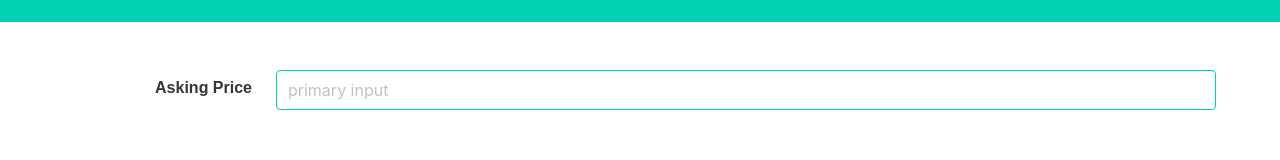
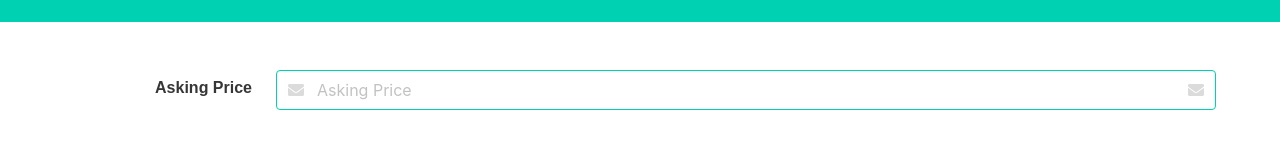
Before and after one commit to stomachfat/stairway-to-heaven, a React app: page / in a window 1280 px wide. Shown: the part 139-299 px from the top of the page. Built offline with nearby package versions, Linux system fonts and the light colour scheme.

Commit message:
Input Control Molecule

```diff
--- a/package.json
+++ b/package.json
@@ -4,6 +4,7 @@
   "private": true,
   "dependencies": {
     "@petejkim/react-scripts-ts-sass": "2.15.2",
+    "classnames": "^2.2.6",
     "lodash": "^4.17.10",
     "react": "^16.4.1",
     "react-dom": "^16.4.1"
@@ -15,6 +16,7 @@
     "eject": "react-scripts-ts eject"
   },
   "devDependencies": {
+    "@types/classnames": "^2.2.6",
     "@types/jest": "^23.3.0",
     "@types/lodash": "^4.14.112",
     "@types/node": "^10.5.2",
--- a/public/index.html
+++ b/public/index.html
@@ -19,6 +19,7 @@
       work correctly both with client-side routing and a non-root public URL.
       Learn how to configure a non-root public URL by running `npm run build`.
     -->
+    <script defer src="https://use.fontawesome.com/releases/v5.1.0/js/all.js"></script>
     <title>Such Great Heights</title>
   </head>
   <body>
--- a/src/atoms/Control.tsx
+++ b/src/atoms/Control.tsx
@@ -17,7 +17,7 @@ const Control: SFC<Partial<IControlProps>> = ({
 }) => {
   return (
     <p
-      className={"Control " + classNames}
+      className={"control " + classNames}
       {...rest}
     >
       {children}
--- /dev/null
+++ b/src/atoms/Icon.tsx
@@ -0,0 +1,43 @@
+import * as React from 'react'
+import { SFC } from 'react'
+
+interface ISpanProps extends HTMLSpanElement {
+  classNames: string,
+}
+
+interface IiProps extends HTMLDivElement {
+  classNames: string,
+}
+
+export interface IIconProps {
+  spanProps: Partial<ISpanProps>,
+  iconProps: Partial<IiProps>,
+}
+
+const Icon: SFC<IIconProps> = ({
+  spanProps: {
+    classNames: spanClassNames,
+    // ...spanRest
+  },
+  iconProps: {
+    classNames: iconClassNames,
+    // ...iconRest
+  },
+}) => {
+  return(
+    <span className={"icon " + spanClassNames}>
+      <i className={iconClassNames}/>
+    </span>
+  )
+}
+
+Icon.defaultProps = {
+  iconProps: {
+    classNames: '',
+  },
+  spanProps: {
+    classNames: '',
+  },
+}
+
+export default Icon
--- a/src/atoms/Input.tsx
+++ b/src/atoms/Input.tsx
@@ -1,7 +1,7 @@
 import * as React from 'react'
 import { Component, SyntheticEvent } from 'react'
 
-interface Iprops extends HTMLInputElement {
+export interface Iprops extends HTMLInputElement {
   handleChange: (state: Partial<Istate>) => string,
 }
 
--- /dev/null
+++ b/src/molecules/InputControl.tsx
@@ -0,0 +1,64 @@
+import cx from 'classnames'
+import * as React from 'react'
+import { SFC } from 'react'
+
+import Control from '../atoms/Control'
+import Icon, { IIconProps } from '../atoms/Icon'
+import Input, { Iprops as IInputProps } from '../atoms/Input'
+
+
+
+interface IIInputControl {
+  inputProps: Partial<IInputProps>,
+  leftIconProps: IIconProps | undefined,
+  rightIconProps: IIconProps | undefined,
+}
+
+const IInputControl: SFC<Partial<IIInputControl>> = ({
+  inputProps,
+  leftIconProps,
+  rightIconProps,
+}) => {
+  return (
+    <Control
+      classNames={
+        cx({
+          'has-icons-left': Boolean(leftIconProps),
+          'has-icons-right': Boolean(rightIconProps),
+        })
+      }
+    >
+      <Input
+        {...inputProps}
+      />
+      {leftIconProps &&
+        <Icon
+          {...{
+            ...leftIconProps,
+            spanProps: {
+              ...leftIconProps.spanProps,
+              classNames: leftIconProps.spanProps.classNames + ' is-left',
+            }
+          }}
+        />
+      }
+      {rightIconProps &&
+        <Icon
+          {...{
+            ...rightIconProps,
+            spanProps: {
+              ...rightIconProps.spanProps,
+              classNames: rightIconProps.spanProps.classNames + ' is-right',
+            }
+          }}
+        />
+      }
+    </Control>
+  )
+}
+
+IInputControl.defaultProps = {
+
+}
+
+export default IInputControl
--- a/src/molecules/LabelInputField.tsx
+++ b/src/molecules/LabelInputField.tsx
@@ -1,12 +1,11 @@
 import * as React from 'react'
 import { SFC } from 'react'
 
-import Control from '../atoms/Control'
 import Field, { IFieldProps } from '../atoms/Field'
 import FieldBody from '../atoms/FieldBody'
 import FieldLabel, { IFieldLabelProps } from '../atoms/FieldLabel'
-import Input from '../atoms/Input'
 import Label from '../atoms/Label'
+import InputControl from '../molecules/InputControl'
 
 interface ILabelInputField {
   label: string,
@@ -32,9 +31,27 @@ const LabelInputField: SFC<Partial<ILabelInputField>> = ({
       </FieldLabel>
       <FieldBody>
         <Field>
-          <Control>
-            <Input />
-          </Control>
+          <InputControl
+            inputProps={{
+              placeholder: "Asking Price"
+            }}
+            leftIconProps={{
+              iconProps: {
+                classNames: "fas fa-envelope",
+              },
+              spanProps: {
+                classNames: "icon is-small",
+              },
+            }}
+            rightIconProps={{
+              iconProps: {
+                classNames: "fas fa-envelope",
+              },
+              spanProps: {
+                classNames: "icon is-small",
+              },
+            }}
+          />
         </Field>
       </FieldBody>
     </Field>
--- a/src/pages/JimmysNumbers.tsx
+++ b/src/pages/JimmysNumbers.tsx
@@ -1,6 +1,5 @@
 import * as React from 'react'
 import { Component, Fragment } from 'react'
-
 
 import Container from '../atoms/Container'
 import Section from '../atoms/Section'
```
Also changed, not shown: 1 other file (tests, documents, lock files or other folders).
